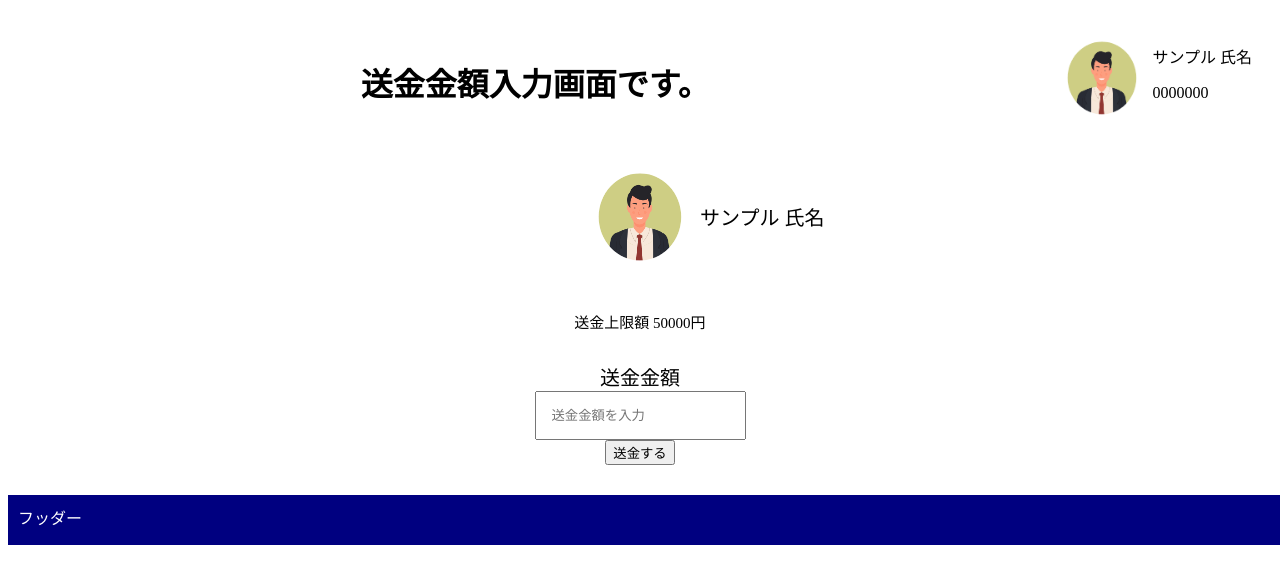
After one commit to Hikarinrin7/app, a Flask app: page /sendperson in a window 1280 px wide. The commit adds this page. Shown: the top 584 px of the page. Run offline with Flask 3, Linux system fonts and the light colour scheme.

Commit message:
午前進捗

```diff
--- a/app.py
+++ b/app.py
@@ -12,5 +12,15 @@ def index():
 def send():
     return render_template('send.html')
 
+#ルート /sendperson に来たときにsendperson.htmlを読み込む
+@app.route('/sendperson')
+def sendperson():
+    return render_template('sendperson.html')
+
+#ルート /sendperson に来たときにsendperson.htmlを読み込む
+@app.route('/complete')
+def complete():
+    return render_template('complete.html')
+
 if __name__ == "__main__":
     app.run(debug=True)
--- /dev/null
+++ b/static/css/stylesheet2.css
@@ -0,0 +1,72 @@
+/*info：右上の自分の情報のカタマリ*/
+.info{
+    float: right;
+    margin: 20px;
+}
+/*icon：自分のアイコン*/
+.icon{
+    float: left;
+}
+/* text：自分の名前と口座番号のカタマリ */
+.text{
+    float:right;
+}
+
+.page-title{
+    text-align: center;
+    padding: 30px;
+}
+
+.person-info{
+    text-align: center;
+}
+
+/*icon：自分のアイコン*/
+.person-icon{
+    display: inline-block;
+    position: relative;
+}
+/* text：自分の名前と口座番号のカタマリ */
+.person-text{
+    display: inline-block;
+    position:absolute;
+    text-align: center;
+    margin-top: 25px;
+    font-size: 20px;
+}
+
+
+.limit{
+    text-align: center;
+    margin: 30px;
+    font-size: 15px;
+}
+
+.send-input{
+    text-align: center;
+    margin: 30px;
+    font-size: 20px;
+}
+
+.sendbutton{
+    text-align: center;
+    margin: 30px;
+}
+
+.send-money{
+    padding: 15px;
+}
+
+.complete{
+    text-align: center;
+    padding-top: 150px;
+}
+
+.footer{
+    clear: both;
+    color: #fff;
+    background: navy;
+    width: 100%;
+    height: 30px;
+    padding: 10px;
+}
--- a/templates/index.html
+++ b/templates/index.html
@@ -32,6 +32,10 @@
 
         </div>
 
+        <div class="page-title">
+            <h1>マイページ</h1>
+        </div>
+
         <!--account：自分の預金残高表示欄のカタマリ-->
         <div class="account">
             預金残高
--- /dev/null
+++ b/templates/sendperson.html
@@ -0,0 +1,83 @@
+<!DOCTYPE html>
+<html lang="ja">
+<head>
+    <meta charset="UTF-8">
+    <title>送金金額入力画面</title>
+    <link rel="stylesheet" href="static/css/stylesheet2.css">
+</head>
+<body>
+    <!--container：アプリ画面全体-->
+    <div class="container">
+        <div class="info">
+
+            <!--icon：自分のアイコン-->
+            <div class="icon">
+                <img src="static/img/human1.png" width="100px" height="100px">
+            </div>
+            <!--text：自分の名前と口座番号のカタマリ-->
+            <div class="text">
+                <div class="name">
+                    <p>サンプル 氏名</p>
+                </div>
+                <div class="number">
+                    <p>0000000</p>
+                </div>
+            </div>
+        </div>
+
+        <div class="page-title">
+            <h1>送金金額入力画面です。</h1>
+        </div>
+
+        <!--info：-->
+        <div class="person-info">
+
+            <!--icon：-->
+            <div class="person-icon">
+                <img src="static/img/human1.png" width="120px" height="120px">
+            </div>
+
+            <!--text：-->
+            <div class="person-text">
+                <!--name：-->
+                <div class="person-name">
+                    <p>サンプル 氏名</p>
+                </div>
+            </div>
+
+        </div>
+
+        <div class="limit">
+            送金上限額
+            50000円
+        </div>
+
+        <div class="send-input">
+            送金金額
+            <form method="get" action="/complete">
+                <input type="text" id="test" class="send-money" placeholder=送金金額を入力>
+                <br>
+                <a href="/complete">
+                <input type="submit" onclick="return testCheck()" value="送金する">
+                </a>
+                <p id="validate_msg" style="color: red;"></p>
+              </form>
+              <script>
+                function testCheck(){
+              var test = document.getElementById("test").value;
+              if(test > 50000){
+                var validate = "送金上限額を超えています。";
+                document.getElementById("validate_msg").innerHTML = validate;
+                return false;
+              }
+            }
+              </script>
+        </div>
+
+        <div class="footer">
+            フッダー
+        </div>
+    </div>
+
+</body>
+</html>
```
Also changed, not shown: static/css/stylesheet.css (+15 -2 lines), templates/complete.html (added, +40 -0 lines), templates/send.html (+23 -2 lines), static/img/approval.png (added).
